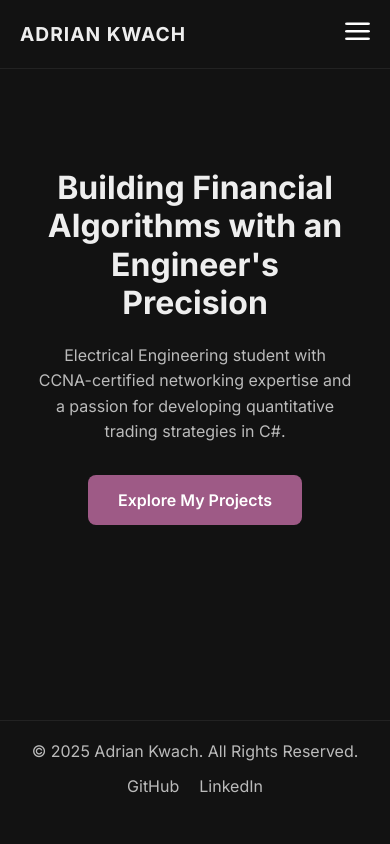
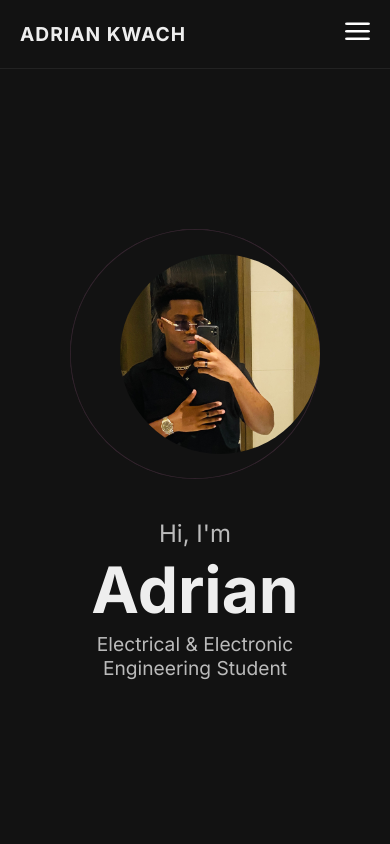
Before and after one commit to AddyKwach/adriankwach.com, a Next.js app: page / in a window 390 px wide. Shown: the top 844 px of the page. Built offline with nearby package versions, Linux system fonts and the light colour scheme.

Commit message:
new landing page

```diff
--- a/app/page.js
+++ b/app/page.js
@@ -1,9 +1,15 @@
-// This is app/page.js (The Home Page)
-
+// app/page.js
+import ModernHero from "../components/home/ModernHero";
 import HeroSection from "../components/home/HeroSection";
 
 export default function HomePage() {
   return (
-    <HeroSection />
+    <>
+      {/* The new, modern hero section at the top */}
+      <ModernHero />
+
+      {/* The original hero section, now second on the page */}
+      <HeroSection />
+    </>
   );
 }
--- /dev/null
+++ b/components/home/ModernHero.js
@@ -0,0 +1,31 @@
+// components/home/ModernHero.js
+import Image from 'next/image';
+import styles from './ModernHero.module.css';
+
+const ModernHero = () => {
+  return (
+    <section className={styles.hero}>
+      <div className={styles.textContainer}>
+        <span className={styles.greeting}>Hi, I'm</span>
+        <h1 className={styles.name}>Adrian</h1>
+        <p className={styles.subtitle}>
+           Electrical &amp; Electronic Engineering Student
+        </p>
+      </div>
+      <div className={styles.imageContainer}>
+        <div className={styles.imageWrapper}>
+          <Image
+            src="/profile-pic.jpg"
+            alt="Adrian Kwach"
+            width={400}
+            height={400}
+            className={styles.profileImage}
+            priority
+          />
+        </div>
+      </div>
+    </section>
+  );
+};
+
+export default ModernHero;
--- /dev/null
+++ b/components/home/ModernHero.module.css
@@ -0,0 +1,112 @@
+/* components/home/ModernHero.module.css */
+
+.hero {
+  /* This makes the section take up the full browser height */
+  min-height: 100vh;
+  display: flex;
+  align-items: center;
+  justify-content: center;
+  gap: 60px;
+  padding: 40px;
+  max-width: 1200px;
+  margin: 0 auto;
+}
+
+.textContainer {
+  flex: 1;
+  text-align: left;
+}
+
+.greeting {
+  font-size: 1.5rem;
+  color: var(--secondary-text-dark);
+}
+
+.name {
+  font-size: 6rem; /* Very large text for your name */
+  font-weight: 700;
+  line-height: 1;
+  color: var(--text-dark);
+  margin: 10px 0;
+}
+
+.subtitle {
+  font-size: 1.2rem;
+  color: var(--secondary-text-dark);
+  max-width: 400px;
+}
+
+.imageContainer {
+  flex: 0 0 400px;
+  display: flex;
+  align-items: center;
+  justify-content: center;
+}
+
+.imageWrapper {
+  position: relative;
+  width: 400px;
+  height: 400px;
+}
+
+/* This is the new "engulfing circle" effect */
+.imageWrapper::after {
+  content: '';
+  position: absolute;
+  top: 50%;
+  left: 50%;
+  transform: translate(-50%, -50%);
+  width: 100%;
+  height: 100%;
+  border-radius: 50%;
+  /* A semi-transparent ring for a subtle effect */
+  background: radial-gradient(circle, transparent 70%, var(--accent-dark) 72%);
+  z-index: 1;
+}
+
+.profileImage {
+  border-radius: 50%;
+  object-fit: cover;
+  position: relative;
+  width: 80%; /* Makes the image slightly smaller than the ring */
+  height: 80%;
+  top: 10%;
+  left: 10%;
+  z-index: 2;
+}
+
+/* --- Responsive Styles for Mobile --- */
+@media (max-width: 900px) {
+  .hero {
+    flex-direction: column;
+    text-align: center;
+    gap: 40px;
+    padding-top: 120px; /* Add space from the top on mobile */
+    min-height: 80vh;
+  }
+
+  .textContainer {
+    text-align: center;
+    order: 2;
+  }
+
+  .subtitle {
+    margin: 0 auto;
+  }
+
+  .imageContainer {
+    order: 1;
+    flex-basis: auto;
+    width: 250px;
+    height: 250px;
+  }
+
+  .imageWrapper {
+    width: 250px;
+    height: 250px;
+  }
+
+  .name {
+    font-size: 4rem;
+  }
+}
```
Also changed, not shown: public/profile-pic.jpg (added).
